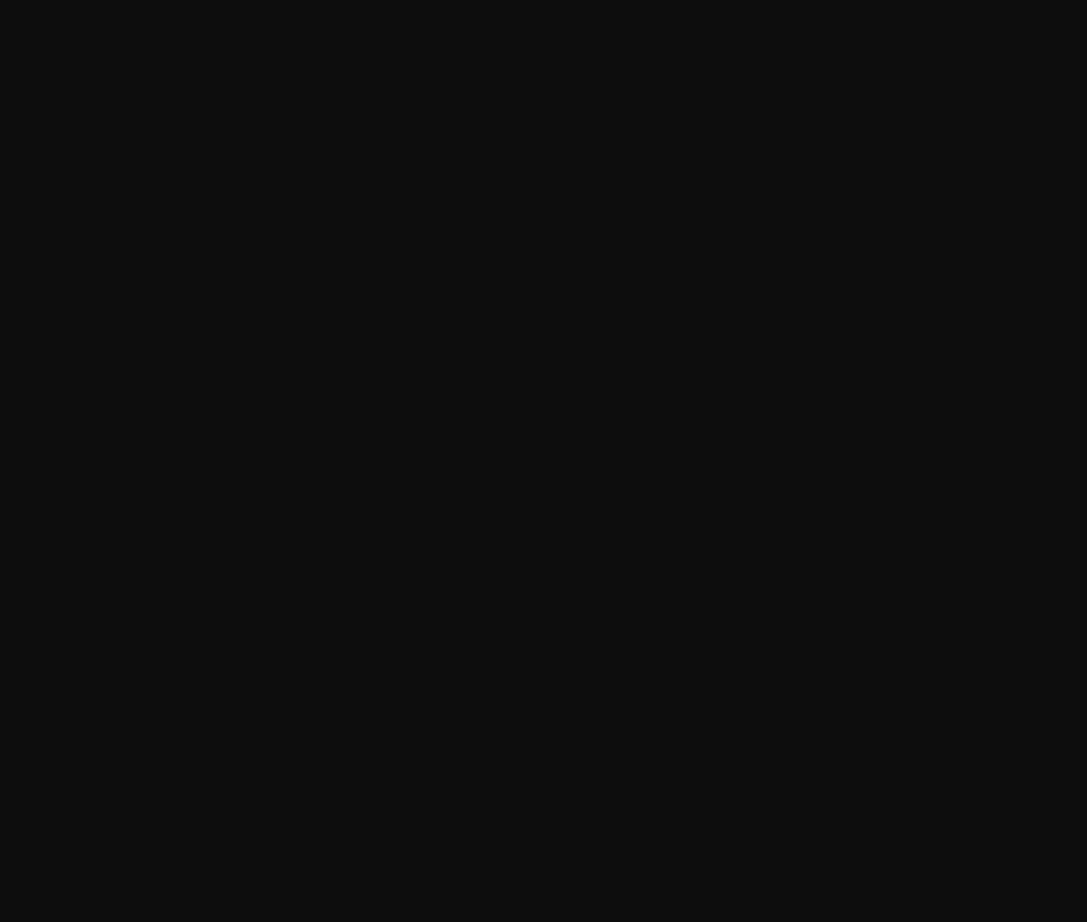
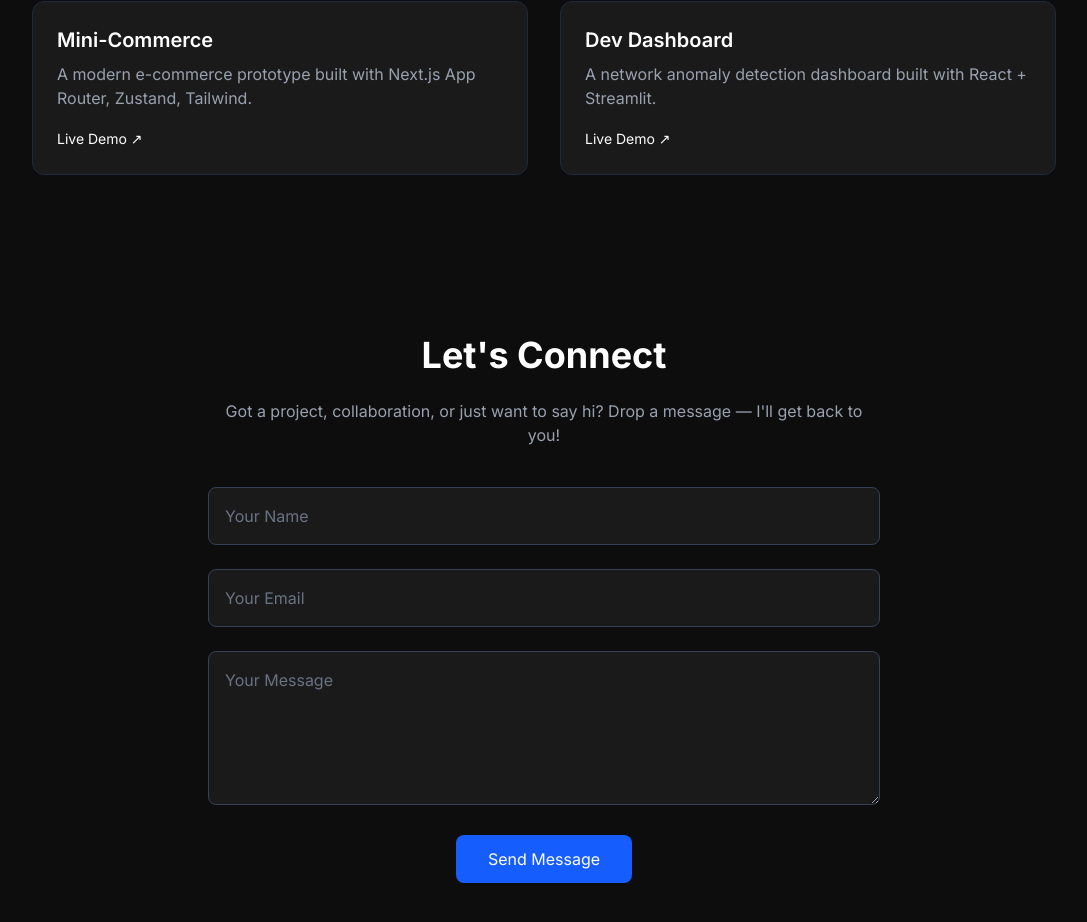
Before and after one commit to A-n-u-O/portfolioo, a Next.js app: page / in a window 1280 px wide. Shown: the part 1260-2182 px from the top of the page, without its empty margins (96-1183 px from the left). Before the commit the page ends 800 px from the top, so only its background shows below. Built offline with nearby package versions, Linux system fonts and the light colour scheme.

Commit message:
contact, about and project components set up

```diff
--- a/src/app/page.tsx
+++ b/src/app/page.tsx
@@ -1,11 +1,17 @@
 import Navbar from "@/components/Navbar";
 import Hero from "@/components/Hero";
+import About from "@/components/About";
+import Projects from "@/components/Projects";
+import Contact from "@/components/Contact";
 
 export default function Home() {
   return (
     <>
       <Navbar />
       <Hero />
+      <About />
+      <Projects />
+      <Contact />
     </>
   );
 }
--- /dev/null
+++ b/src/components/About.tsx
@@ -0,0 +1,41 @@
+"use client";
+import { useEffect, useRef, useState } from "react";
+import { animate } from "animejs";
+
+export default function About() {
+  const sectionRef = useRef(null);
+  const [hasAnimated, setHasAnimated] = useState(false);
+
+  useEffect(() => {
+    const observer = new IntersectionObserver(
+      ([entry]) => {
+        if (entry.isIntersecting && !hasAnimated) {
+          animate(entry.target, {
+            opacity: [0, 1],
+            translateY: [40, 0],
+            easing: "easeOutExpo",
+            duration: 1000,
+          });
+          setHasAnimated(true);
+        }
+      },
+      { threshold: 0.2 }
+    );
+
+    if (sectionRef.current) observer.observe(sectionRef.current);
+    return () => observer.disconnect();
+  }, [hasAnimated]);
+
+  return (
+    <section id="about" ref={sectionRef} className="bg-[#111] px-6 md:px-16 py-20 opacity-0">
+      <div className="max-w-3xl mx-auto text-center">
+        <h2 className="text-3xl md:text-4xl font-bold mb-6">About Me</h2>
+        <p className="text-gray-400 text-lg leading-relaxed">
+          I&apos;m Anuoluwapo — a frontend developer passionate about building responsive, accessible,
+          and interactive web experiences. I enjoy working with modern tools like React, TypeScript,
+          Tailwind, and Next.js to create pixel-perfect user interfaces.
+        </p>
+      </div>
+    </section>
+  );
+}
--- /dev/null
+++ b/src/components/Contact.tsx
@@ -0,0 +1,76 @@
+"use client";
+import { useEffect, useRef, useState } from "react";
+import { animate } from "animejs";
+
+export default function Contact() {
+  const sectionRef = useRef<HTMLElement | null>(null);
+  const [hasAnimated, setHasAnimated] = useState(false);
+
+  useEffect(() => {
+    const observer = new IntersectionObserver(
+      ([entry]) => {
+        if (entry.isIntersecting && !hasAnimated && sectionRef.current) {
+          animate(sectionRef.current, {
+            opacity: [0, 1],
+            translateY: [40, 0],
+            easing: "easeOutExpo",
+            duration: 1000,
+          });
+          setHasAnimated(true);
+        }
+      },
+      { threshold: 0.2 }
+    );
+
+    if (sectionRef.current) observer.observe(sectionRef.current);
+    return () => observer.disconnect();
+  }, [hasAnimated]);
+
+  return (
+    <section
+      id="contact"
+      ref={sectionRef}
+      className="opacity-0 bg-[#0d0d0d] px-6 md:px-16 py-20 text-white"
+    >
+      <div className="max-w-2xl mx-auto text-center">
+        <h2 className="text-3xl md:text-4xl font-bold mb-6">Let&apos;s Connect</h2>
+        <p className="text-gray-400 mb-10">
+          Got a project, collaboration, or just want to say hi? Drop a message — I&apos;ll get back to you!
+        </p>
+
+        <form
+          className="space-y-6"
+          onSubmit={(e) => {
+            e.preventDefault();
+            alert("Form submission handling goes here.");
+          }}
+        >
+          <input
+            type="text"
+            placeholder="Your Name"
+            required
+            className="w-full p-4 rounded-lg bg-[#1a1a1a] border border-gray-700 text-white placeholder-gray-500 focus:outline-none"
+          />
+          <input
+            type="email"
+            placeholder="Your Email"
+            required
+            className="w-full p-4 rounded-lg bg-[#1a1a1a] border border-gray-700 text-white placeholder-gray-500 focus:outline-none"
+          />
+          <textarea
+            placeholder="Your Message"
+            required
+            rows={5}
+            className="w-full p-4 rounded-lg bg-[#1a1a1a] border border-gray-700 text-white placeholder-gray-500 focus:outline-none"
+          ></textarea>
+          <button
+            type="submit"
+            className="bg-blue-600 hover:bg-blue-700 text-white px-8 py-3 rounded-lg transition"
+          >
+            Send Message
+          </button>
+        </form>
+      </div>
+    </section>
+  );
+}
--- /dev/null
+++ b/src/components/Projects.tsx
@@ -0,0 +1,71 @@
+"use client";
+import { useEffect, useRef, useState } from "react";
+import { animate } from "animejs";
+
+const projectData = [
+  {
+    title: "Mini-Commerce",
+    description: "A modern e-commerce prototype built with Next.js App Router, Zustand, Tailwind.",
+    link: "https://your-live-demo-link.com",
+  },
+  {
+    title: "Dev Dashboard",
+    description: "A network anomaly detection dashboard built with React + Streamlit.",
+    link: "https://your-dashboard-link.com",
+  },
+];
+
+export default function Projects() {
+  const sectionRef = useRef<HTMLElement | null>(null);
+  const [hasAnimated, setHasAnimated] = useState(false);
+
+  useEffect(() => {
+    const observer = new IntersectionObserver(
+      ([entry]) => {
+        if (entry.isIntersecting && !hasAnimated && sectionRef.current) {
+          const cards = sectionRef.current.querySelectorAll(".project-card");
+
+          [...cards].forEach((card, index) => {
+            animate(card, {
+              opacity: [0, 1],
+              translateY: [30, 0],
+              delay: index * 150,
+              duration: 800,
+              easing: "easeOutExpo",
+            });
+          });
+
+          setHasAnimated(true);
+        }
+      },
+      { threshold: 0.2 }
+    );
+
+    if (sectionRef.current) observer.observe(sectionRef.current);
+    return () => observer.disconnect();
+  }, [hasAnimated]);
+
+  return (
+    <section id="projects" ref={sectionRef} className="bg-[#0d0d0d] px-6 md:px-16 py-20">
+      <h2 className="text-3xl md:text-4xl font-bold text-center mb-12 text-white">Projects</h2>
+      <div className="grid md:grid-cols-2 gap-8 max-w-5xl mx-auto">
+        {projectData.map((project, idx) => (
+          <div
+            key={idx}
+            className="project-card opacity-0 bg-[#1a1a1a] p-6 rounded-xl border border-gray-800"
+          >
+            <h3 className="text-xl font-semibold mb-2 text-white">{project.title}</h3>
+            <p className="text-gray-400 mb-4">{project.description}</p>
+            <a
+              href={project.link}
+              target="_blank"
+              className="text-blue-500 hover:underline text-sm"
+            >
+              Live Demo ↗
+            </a>
+          </div>
+        ))}
+      </div>
+    </section>
+  );
+}
```
Also changed, not shown: src/components/ContactForm.tsx (deleted), src/components/ProjectCard.tsx (deleted).
